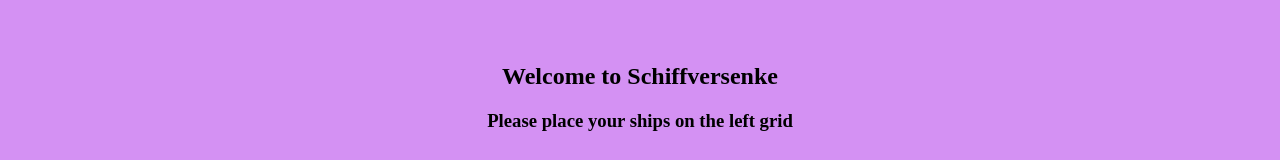
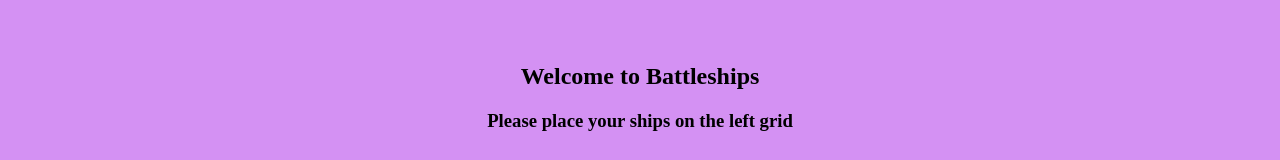
Before and after one commit to slaxeea/Schiffversenke, a plain HTML site: page index.html in a window 1280 px wide. Shown: the top 160 px of the page. Drawn offline with nearby package versions, Linux system fonts and the light colour scheme.

Commit message:
idk what i've been doing yesterday lol

```diff
--- a/index.html
+++ b/index.html
@@ -13,7 +13,8 @@
 </head>
 
 <body>
-    <h2 class="title">Welcome to Schiffversenke</h2>
+    <div class="content">
+        <h2 class="title">Welcome to Battleships</h2>
         <h3 class="desc" id="desc"></h3>
 
         <div class="points-container">
@@ -39,6 +40,7 @@
 
         <div class="reset-container">
             <button class="button" id="reset">Reset game</button>
+        </div>
     </div>
 </body>
 
@@ -97,8 +99,8 @@
     }
 
     function updatePoints() {
-        $("#player-sunk").text("ai-ships sunk: "+localStorage.getItem("playerfound"));
-        $("#ai-sunk").text("your ships sunk: "+localStorage.getItem("aifound"));
+        $("#player-sunk").text("ai-ships sunk: " + localStorage.getItem("playerfound"));
+        $("#ai-sunk").text("your ships sunk: " + localStorage.getItem("aifound"));
         $("#desc").text("");
     }
 
```
Lines whose indentation alone changed are shown as unchanged.
